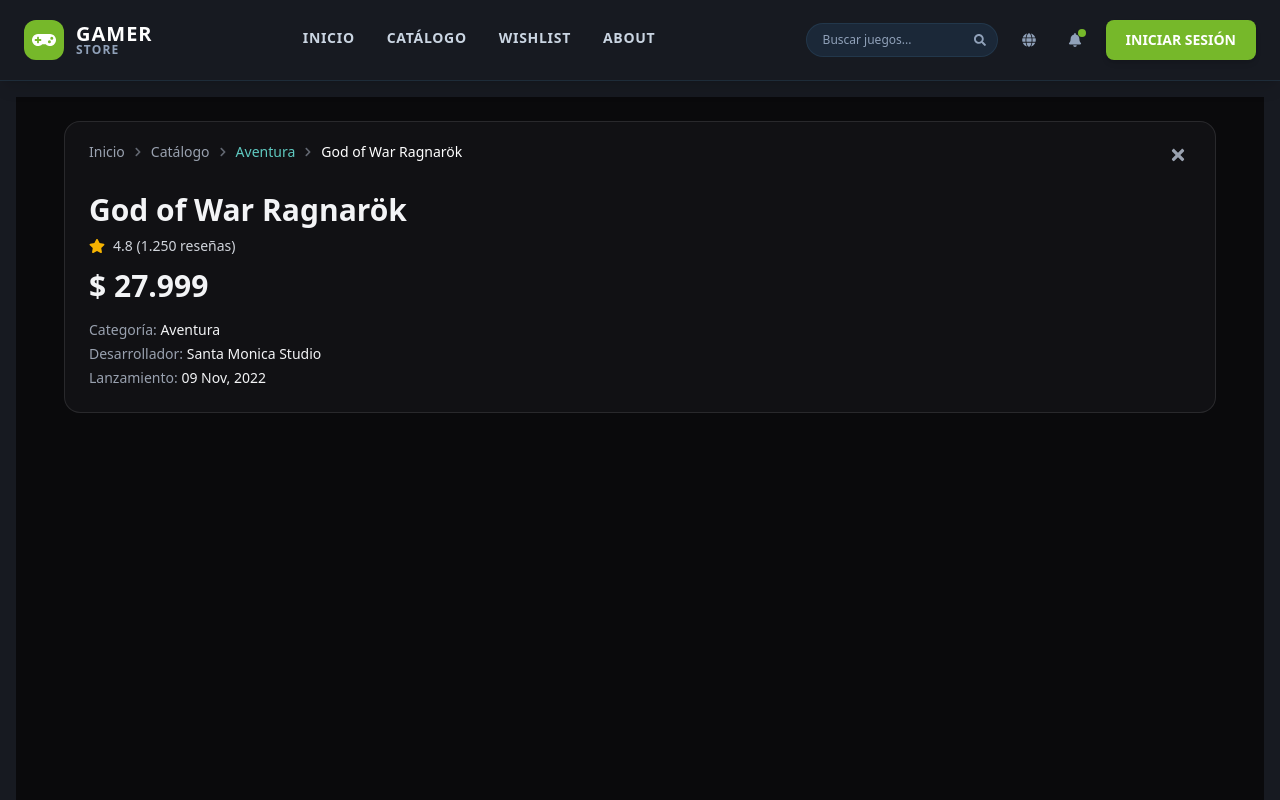
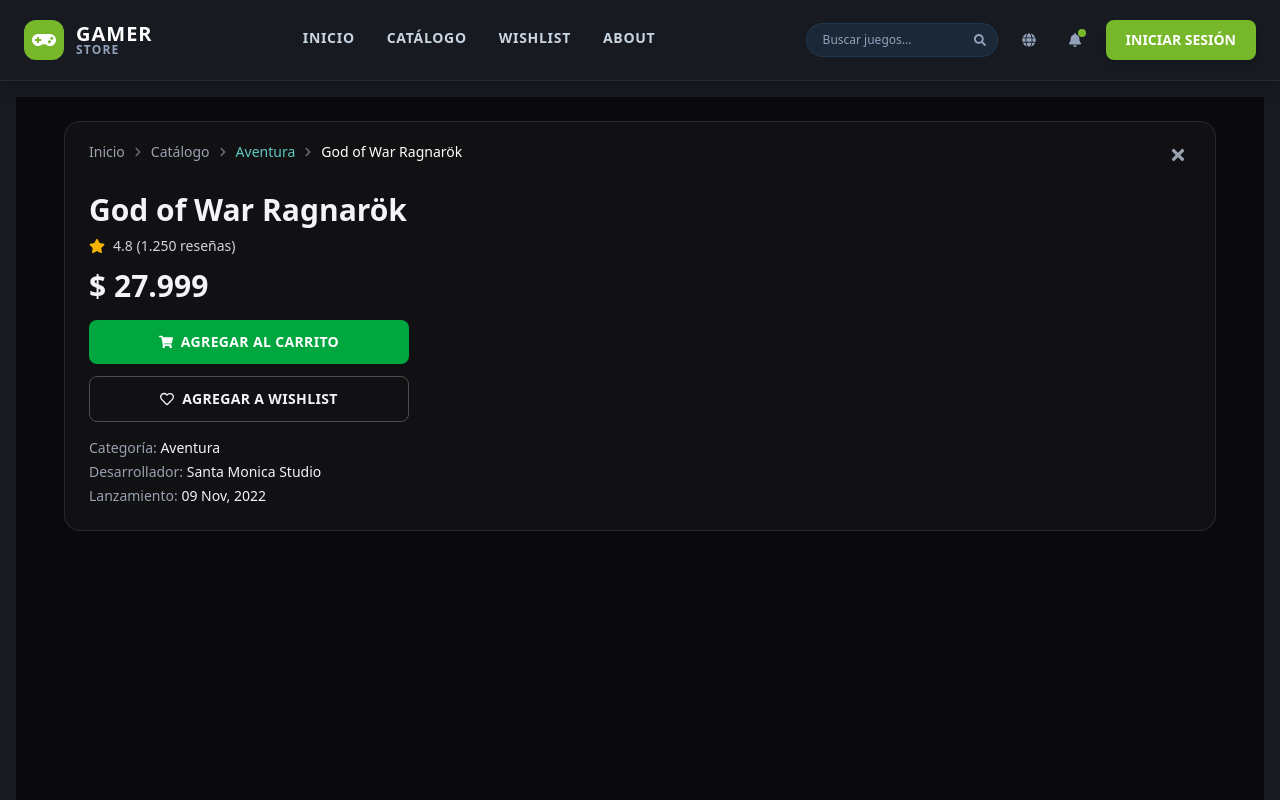
Before and after one commit to vimi08/GameVerse, a React (Vite) app: page /detalle/1 in a window 1280 px wide. Shown: the top 800 px of the page. Built offline with nearby package versions, Linux system fonts and the light colour scheme.

Commit message:
feat: agrega botones funcionales de carrito y wishlist

```diff
--- a/src/components/pages/DetalleJuego.jsx
+++ b/src/components/pages/DetalleJuego.jsx
@@ -1,6 +1,14 @@
-import React from "react";
+import React, { useState } from "react";
 import { Link, useNavigate } from "react-router-dom";
-import { FaStar, FaTimes, FaChevronRight } from "react-icons/fa";
+import {
+  FaStar,
+  FaShoppingCart,
+  FaHeart,
+  FaRegHeart,
+  FaCheck,
+  FaTimes,
+  FaChevronRight,
+} from "react-icons/fa";
 
 // Datos de ejemplo. Reemplazá esto por los datos reales del juego
 // (por ejemplo obtenidos por fetch/useParams cuando conectes tu API/backend).
@@ -19,6 +27,14 @@
 const DetalleJuego = () => {
   const navigate = useNavigate();
   const game = gameData;
+
+  const [isWishlisted, setIsWishlisted] = useState(false);
+  const [cartStatus, setCartStatus] = useState("idle"); // idle | added
+
+  const handleAddToCart = () => {
+    setCartStatus("added");
+    setTimeout(() => setCartStatus("idle"), 1800);
+  };
 
   return (
     <div className="min-h-screen bg-[#0a0a0c] text-gray-100 py-6 px-4">
@@ -60,6 +76,43 @@
 
           <p className="text-3xl font-bold mt-3">$ {currency(game.price)}</p>
 
+          <div className="flex flex-col gap-3 max-w-xs mt-4">
+            <button
+              onClick={handleAddToCart}
+              disabled={cartStatus === "added"}
+              className={`flex items-center justify-center gap-2 rounded-lg py-3 font-semibold uppercase text-sm tracking-wide text-white transition-colors ${
+                cartStatus === "added"
+                  ? "bg-green-700"
+                  : "bg-green-600 hover:bg-green-500"
+              }`}
+            >
+              {cartStatus === "added" ? (
+                <>
+                  <FaCheck /> Agregado al carrito
+                </>
+              ) : (
+                <>
+                  <FaShoppingCart /> Agregar al carrito
+                </>
+              )}
+            </button>
+
+            <button
+              onClick={() => setIsWishlisted((v) => !v)}
+              className="flex items-center justify-center gap-2 rounded-lg py-3 font-semibold uppercase text-sm tracking-wide border border-white/25 hover:bg-white/5 transition-colors"
+            >
+              {isWishlisted ? (
+                <>
+                  <FaHeart className="text-green-500" /> En tu wishlist
+                </>
+              ) : (
+                <>
+                  <FaRegHeart /> Agregar a wishlist
+                </>
+              )}
+            </button>
+          </div>
+
           <div className="mt-4 space-y-1 text-sm">
             <p>
               <span className="text-gray-400">Categoría: </span>
```
